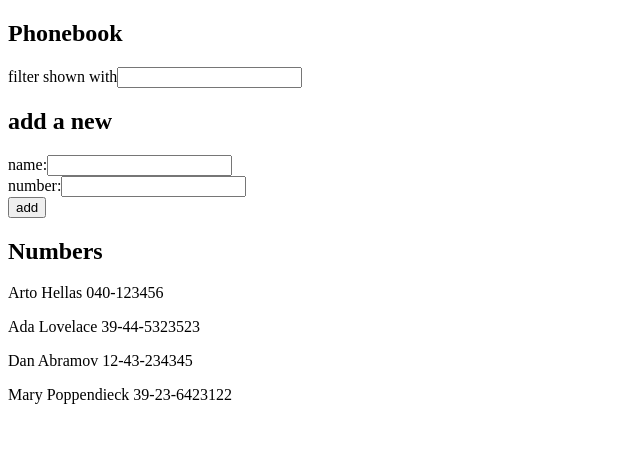
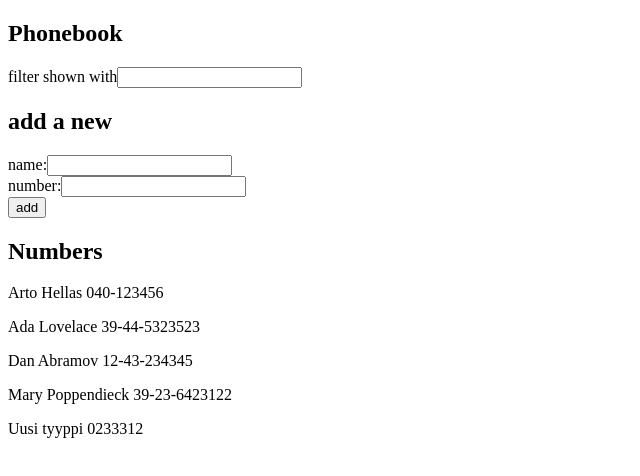
Before and after one commit to theskelinen/fullstack-palautusrepositorio, a React (Vite) app in the folder Osa_2/puhelinluettelo/: page / in a window 1280 px wide. Shown: the top 476 px of the page, without its empty margins (0-640 px from the left). Built offline with nearby package versions, Linux system fonts and the light colour scheme; data requests are answered from the project's data file.

Commit message:
puhelinluettelo step8

```diff
--- a/Osa_2/puhelinluettelo/db.json
+++ b/Osa_2/puhelinluettelo/db.json
@@ -19,6 +19,11 @@
       "name": "Mary Poppendieck",
       "number": "39-23-6423122",
       "id": 4
+    },
+    {
+      "name": "Uusi tyyppi",
+      "number": "0233312",
+      "id": 5
     }
   ]
 }
--- a/Osa_2/puhelinluettelo/src/App.jsx
+++ b/Osa_2/puhelinluettelo/src/App.jsx
@@ -1,5 +1,6 @@
 import { useState, useEffect } from 'react'
-import axios from 'axios'
+import personService from "./services/persons"
+
 
 const Person = ({ person }) =>
   <p>
@@ -62,10 +63,10 @@
       window.alert(`${personObject.name} is already added to phonebook`)
     }
     else {
-      axios
-      .post("http://localhost:3001/persons", personObject)
-      .then(response => {
-        setPersons(persons.concat(response.data))
+      personService
+      .create(personObject)
+      .then(returnedPerson => {
+        setPersons(persons.concat(returnedPerson))
       })
     }
     setNewName("")
@@ -90,15 +91,13 @@
     ? persons
     : persons.filter(person => person.name.toLowerCase().includes(newFilter.toLowerCase()))
 
-  const hook = () => {
-    axios
-      .get('http://localhost:3001/persons')
-      .then(response => {
-        setPersons(response.data)
+  useEffect(() => {
+    personService
+      .getAll()
+        .then(initialPersons => {
+        setPersons(initialPersons)
       })
-  }
-
-  useEffect(hook, [])
+  }, [])
 
   return (
     <div>
--- /dev/null
+++ b/Osa_2/puhelinluettelo/src/services/persons.js
@@ -0,0 +1,19 @@
+import axios from 'axios'
+const baseUrl = "http://localhost:3001/persons"
+
+const getAll = () => {
+    const request = axios.get(baseUrl)
+    return request.then(response => response.data)
+}
+
+const create = newObject => {
+    const request = axios.post(baseUrl, newObject)
+    return request.then(response => response.data)
+}
+
+const update = (id, newObject) => {
+    const request = axios.put(`${baseUrl}/${id}`, newObject)
+    return request.then(response => response.data)
+}
+
+export default { getAll, create, update }
```
